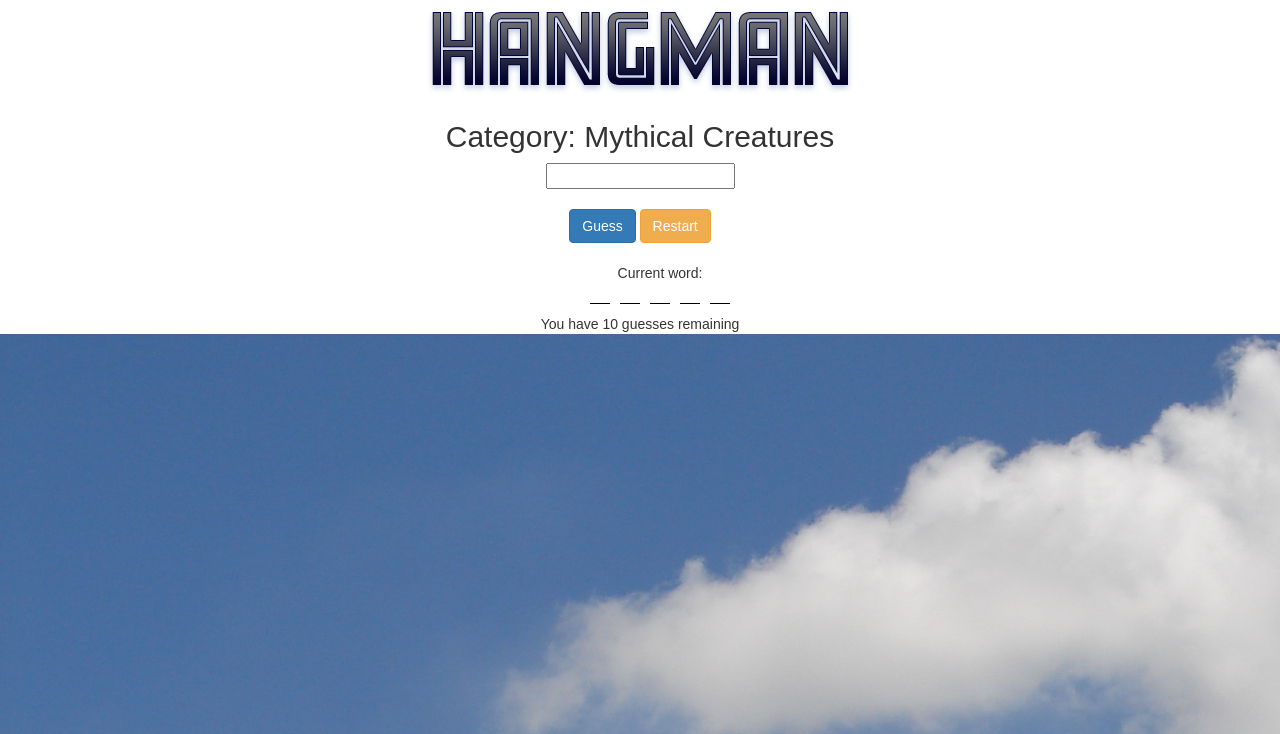
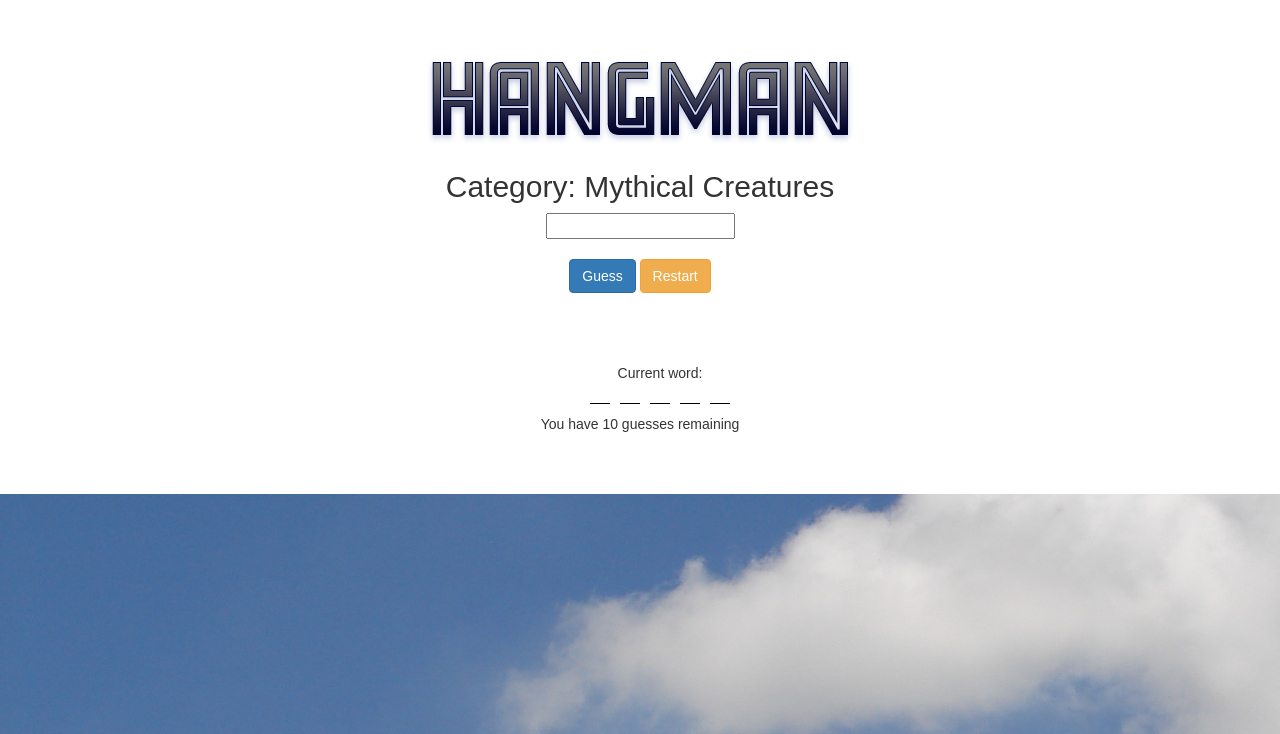
Before and after one commit to DavidGuben/Week-3-game, a PHP site: page / in a window 1280 px wide. Shown: the top 734 px of the page. Run offline with PHP 8.4, Linux system fonts and the light colour scheme.

Commit message:
desiging page a little more

```diff
--- a/assets/css/style.css
+++ b/assets/css/style.css
@@ -1,7 +1,9 @@
 body {
     font-family: sans-serif;
     text-align:center;
-    background-image: url("assets/images/sky.jpg");
+    background-image: url("../images/sky.jpg");
+    background-color:grey;
+    width:100%;
 }
  .letter {
     display: inline-block;
@@ -20,7 +22,9 @@
 }
 #container {
     background-color:white;
+    padding: 50px;
 }
 #outputContainer {
     background-color:white;
+    padding-bottom: 50px;
 }
```
